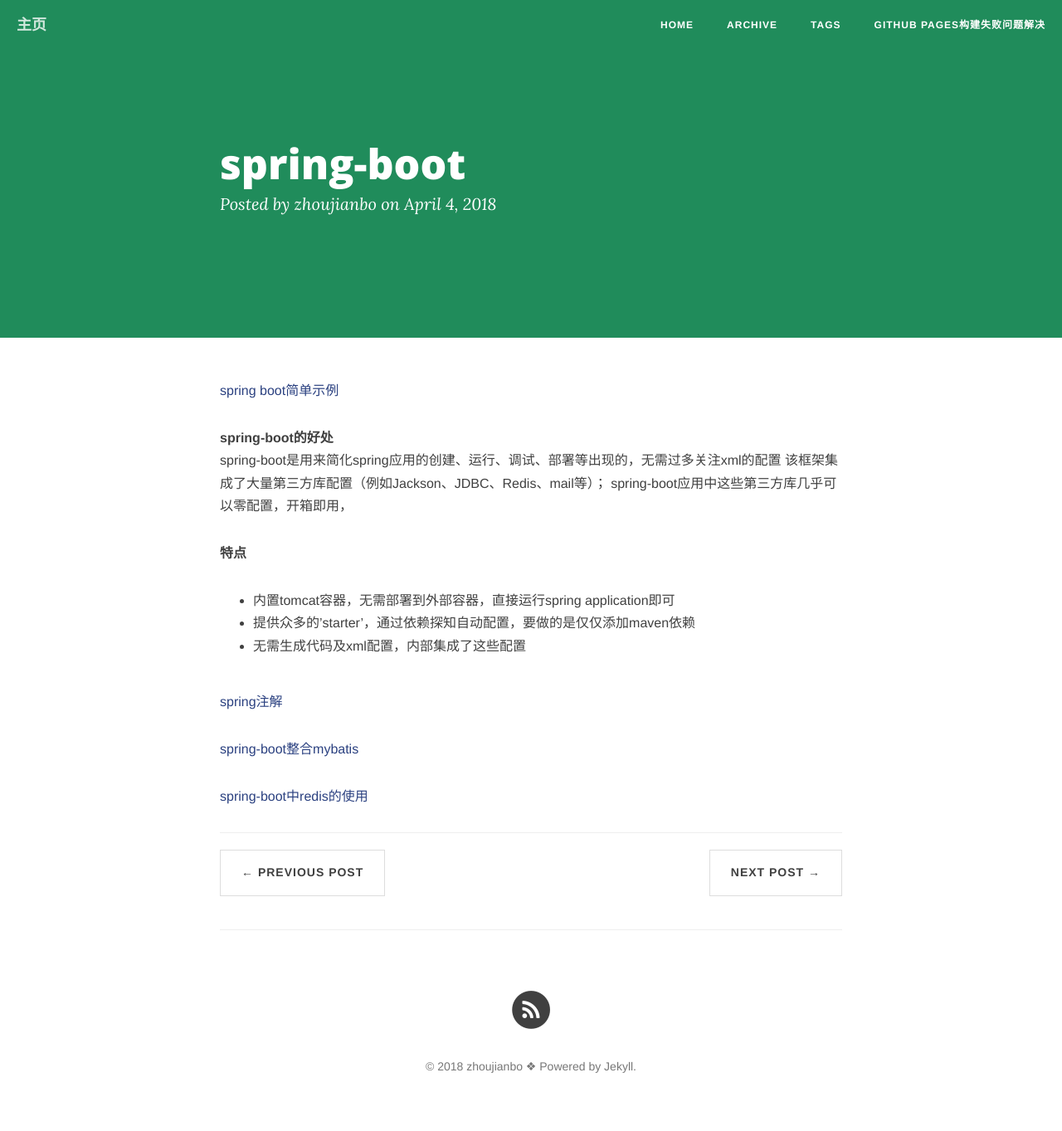
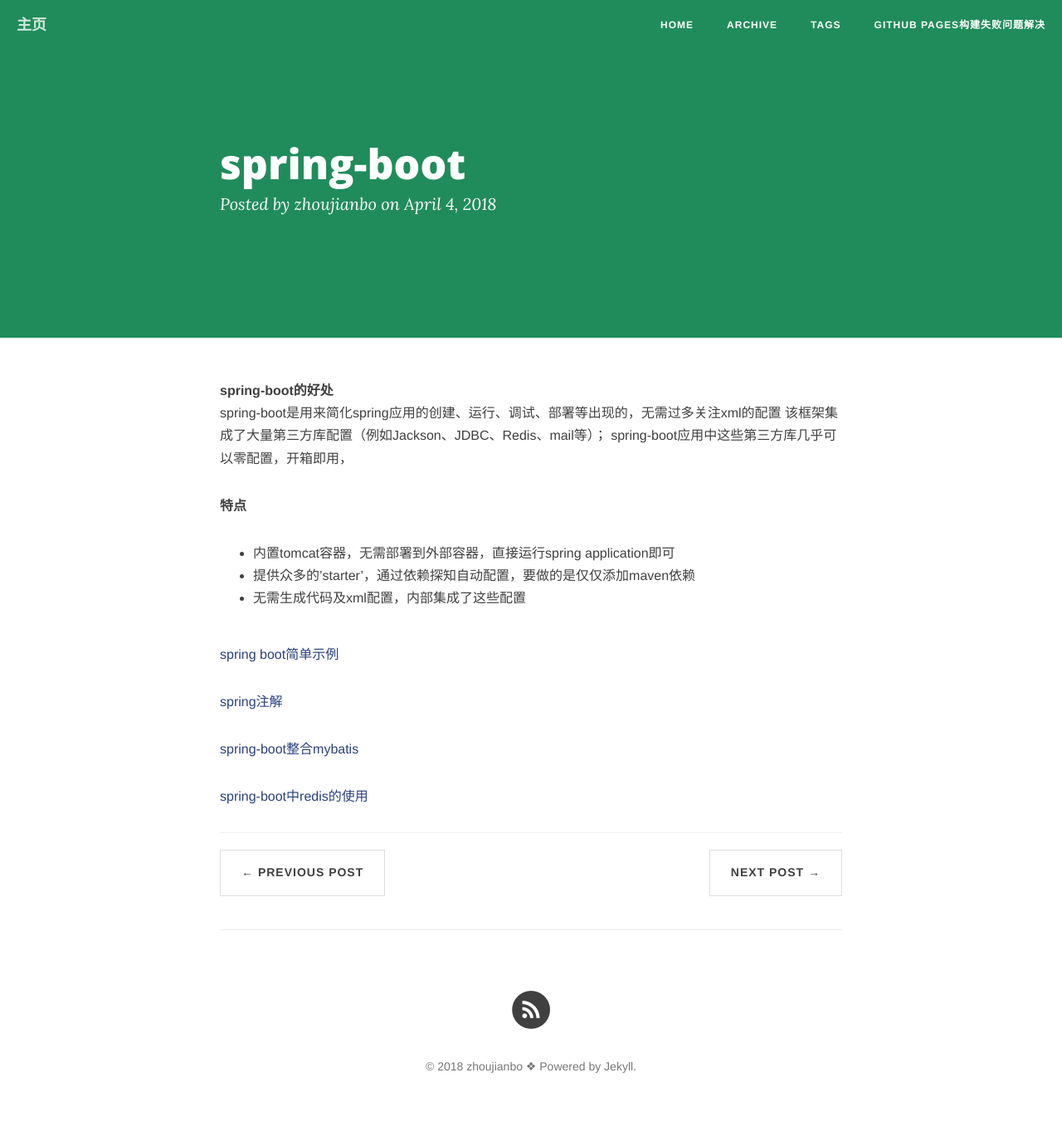
Before and after one commit to ZhouJianBoPro/ZhouJianBoPro.github.io, a Jekyll site: the page built from _posts/2018-04-04-spring-boot.md, in a window 1280 px wide. Shown: the whole page at 83% size. Built offline with Jekyll 4.4.1, drawn with Linux system fonts in a browser that asks for light colours; nearby versions of some CDN libraries; comment, search, counter and statistics services are not loaded; part of the change alters nothing that is shown.

Commit message:
defalut commit；

```diff
--- a/_posts/2018-04-04-spring-boot.md
+++ b/_posts/2018-04-04-spring-boot.md
@@ -6,8 +6,6 @@ categories: spring
 tags: [spring-boot]
 description: spring-boot学习实践。
 ---
-
-[spring boot简单示例](https://github.com/jianvhen/spring-boot-learning-example)
 
 **spring-boot的好处**<br/>
 spring-boot是用来简化spring应用的创建、运行、调试、部署等出现的，无需过多关注xml的配置
@@ -19,6 +17,8 @@ spring-boot应用中这些第三方库几乎可以零配置，开箱即用，
 - 提供众多的'starter'，通过依赖探知自动配置，要做的是仅仅添加maven依赖
 - 无需生成代码及xml配置，内部集成了这些配置
 
+[spring boot简单示例](https://github.com/jianvhen/spring-boot-learning-example)
+
 [spring注解](http://boopro.cn/spring/2018/04/04/spring-annotation/)
 
 [spring-boot整合mybatis](http://boopro.cn/spring/2018/04/09/spring-boot-mybatis/)
```
